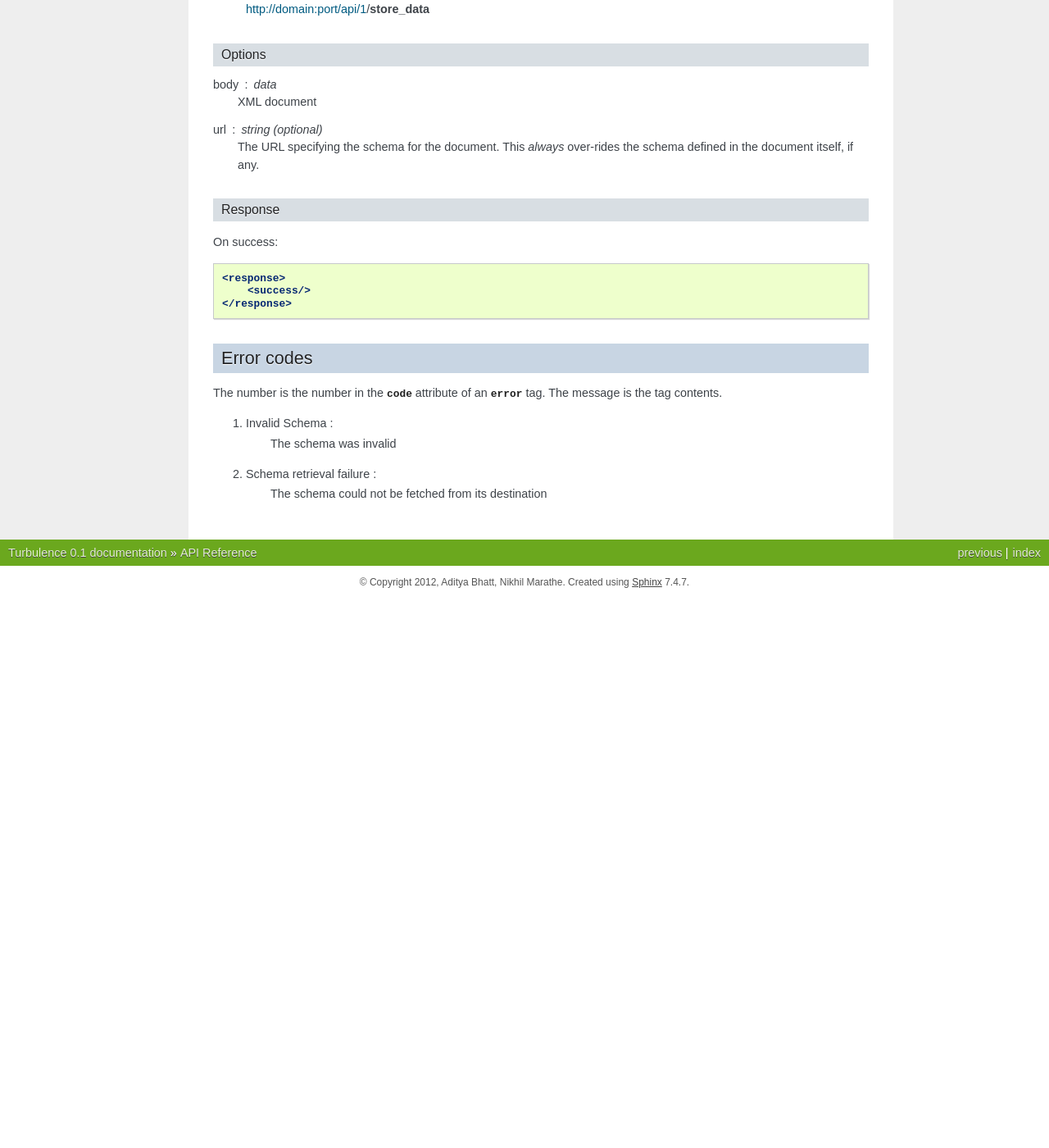
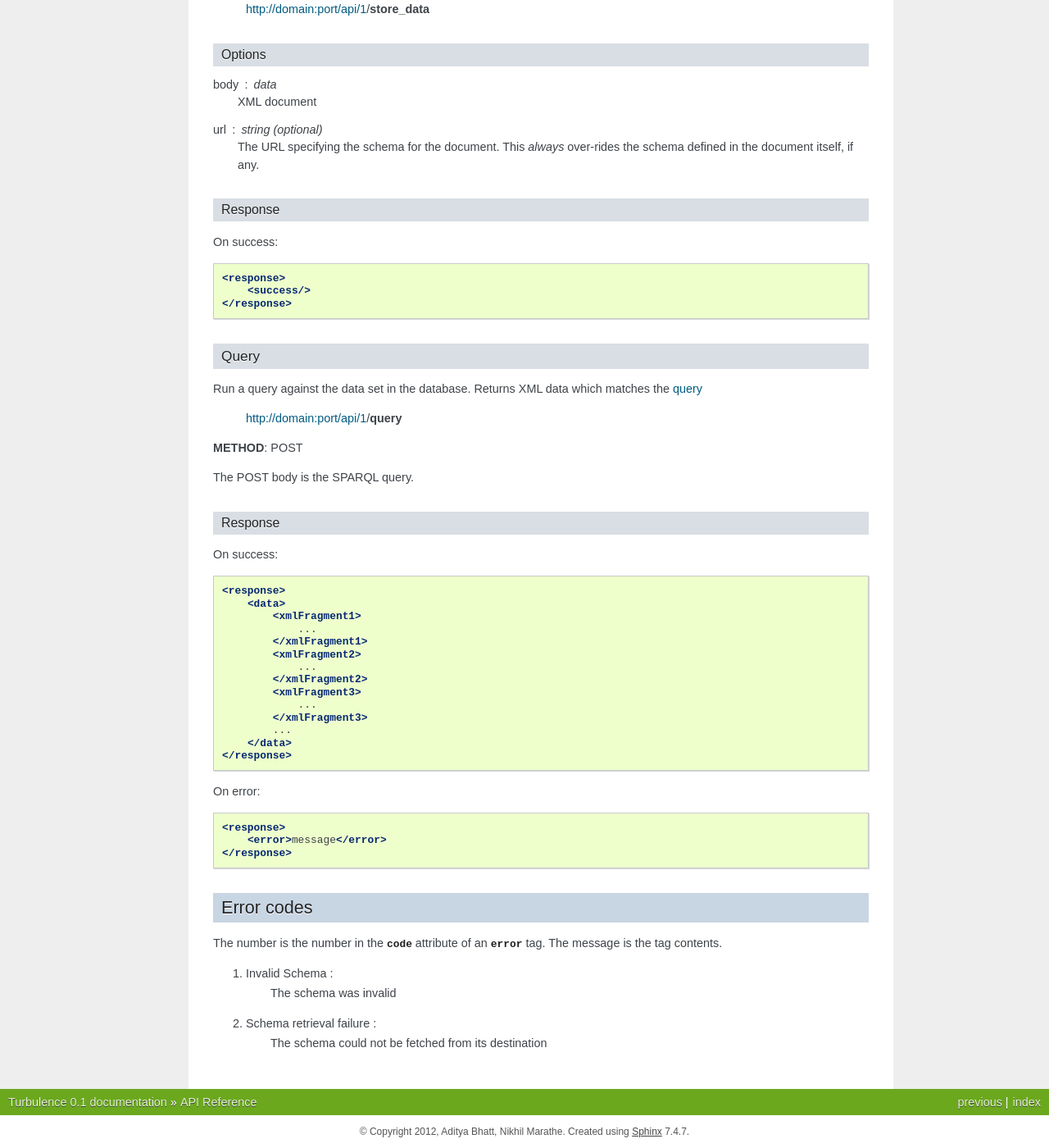
Before and after one commit to adityab/turbulence, a Sphinx documentation site: the page built from doc/apiref.rst, in a window 1280 px wide and 1400 px high, scrolled down 1244 px. Shown: the whole window at 82% size. Built offline with Sphinx 7.4.7, drawn with Linux system fonts in a browser that asks for light colours; before the commit the page ends 1974 px from its top, so only the background shows below that.

Commit message:
Add some query related information

```diff
--- a/doc/apiref.rst
+++ b/doc/apiref.rst
@@ -93,6 +93,48 @@ On success:
         <success/>
     </response>
 
+Query
+^^^^^
+
+Run a query against the data set in the database. Returns XML data which
+matches the `query <queries>`_
+
+    |endpoint|/**query**
+
+**METHOD**: POST
+
+The POST body is the SPARQL query.
+
+Response
+~~~~~~~~
+
+On success:
+
+.. code-block:: xml
+
+    <response>
+        <data>
+            <xmlFragment1>
+                ...
+            </xmlFragment1>
+            <xmlFragment2>
+                ...
+            </xmlFragment2>
+            <xmlFragment3>
+                ...
+            </xmlFragment3>
+            ...
+        </data>
+    </response>
+
+On error:
+
+.. code-block:: xml
+
+    <response>
+        <error>message</error>
+    </response>
+
 Error codes
 -----------
 
--- a/doc/index.rst
+++ b/doc/index.rst
@@ -16,6 +16,7 @@ Contents:
    consumers
    distributeddb
    schemas
+   queries
 
    running
    configuration
```
Also changed, not shown: doc/queries.rst (added, +40 -0 lines).
